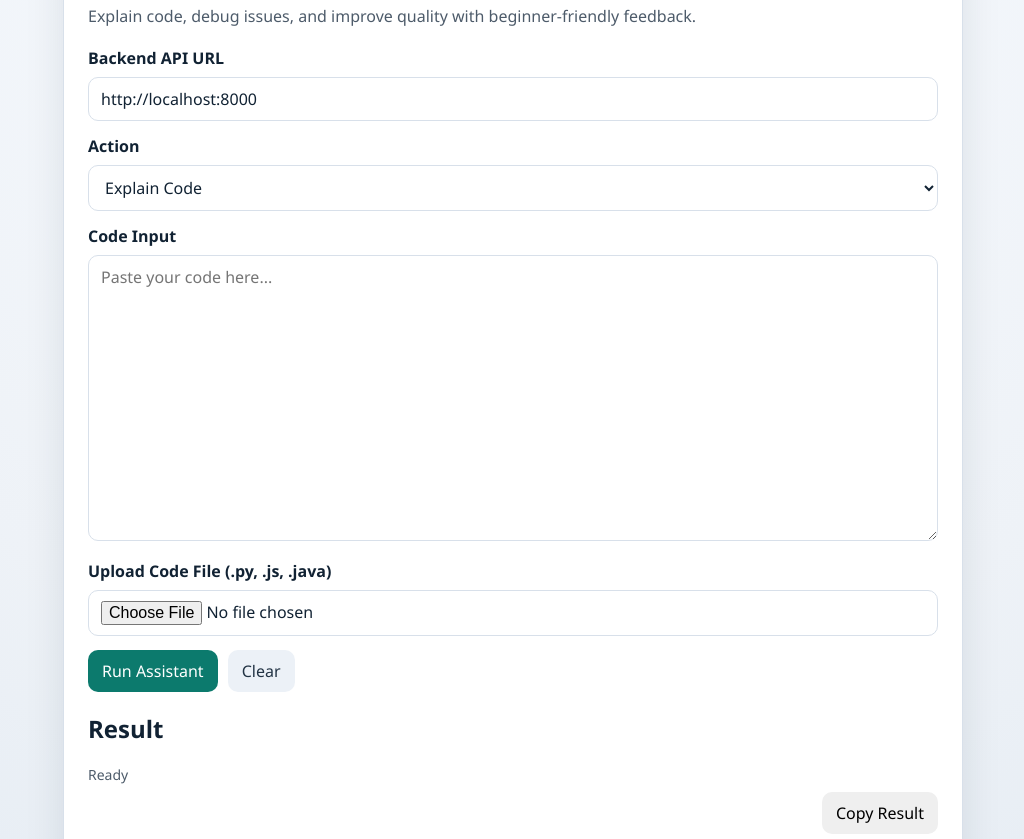
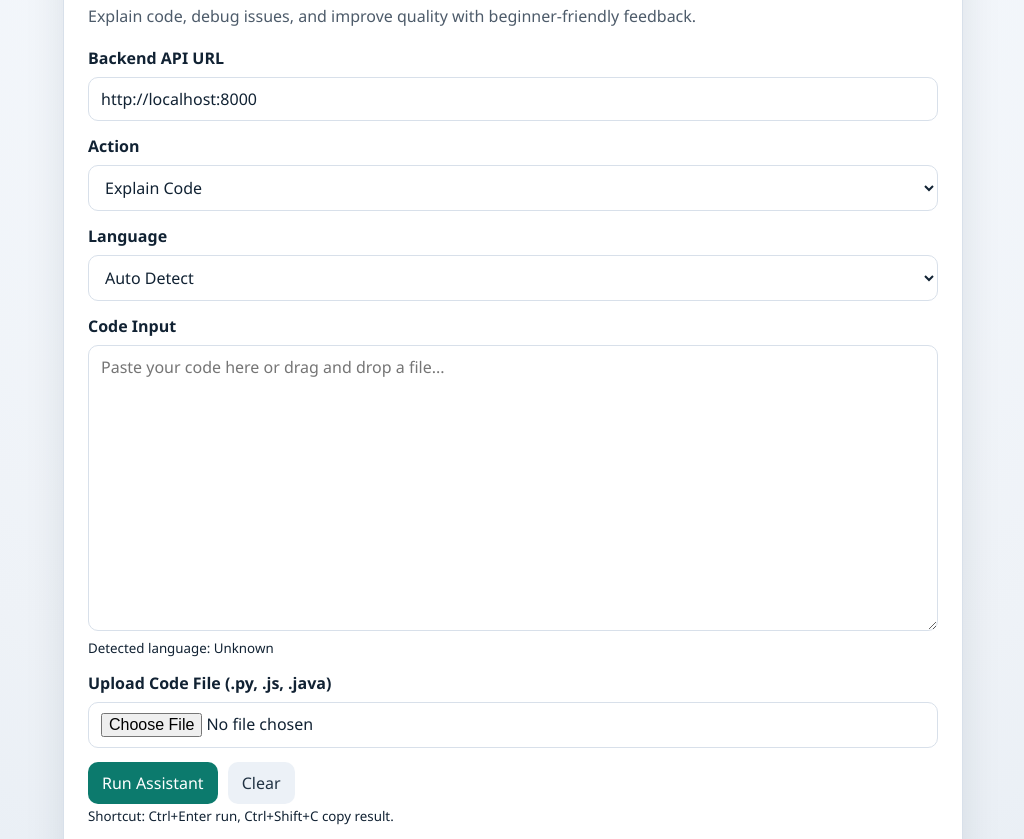
Before and after one commit to imDarshanGK/AI-dev-assistant, a plain HTML site: page frontend/index.html in a window 1280 px wide. Shown: the part 94-933 px from the top of the page, without its empty margins (127-1151 px from the left). Drawn offline with Linux system fonts and the light colour scheme.

Commit message:
Update frontend/index.html

```diff
--- a/frontend/index.html
+++ b/frontend/index.html
@@ -21,7 +21,9 @@
                 <input id="api-base" type="text" value="http://localhost:8000" placeholder="https://your-backend.onrender.com" />
             </div>
 
-            <form id="assistant-form">
+            <div class="workspace-grid">
+                <form id="assistant-form" class="panel">
+                    <div class="field-row">
                         <div class="field-group">
                             <label for="action">Action</label>
                             <select id="action">
@@ -31,10 +33,21 @@
                                 <option value="analyze">Full Analysis</option>
                             </select>
                         </div>
+                        <div class="field-group">
+                            <label for="language-select">Language</label>
+                            <select id="language-select">
+                                <option value="auto">Auto Detect</option>
+                                <option value="python">Python</option>
+                                <option value="javascript">JavaScript</option>
+                                <option value="java">Java</option>
+                            </select>
+                        </div>
+                    </div>
 
-                <div class="field-group">
+                    <div class="field-group" id="code-dropzone">
                         <label for="code-input">Code Input</label>
-                    <textarea id="code-input" placeholder="Paste your code here..." rows="12"></textarea>
+                        <textarea id="code-input" placeholder="Paste your code here or drag and drop a file..." rows="12"></textarea>
+                        <small id="detected-language" class="meta-text">Detected language: Unknown</small>
                     </div>
 
                     <div class="field-group">
@@ -46,9 +59,10 @@
                         <button id="submit-btn" type="submit">Run Assistant</button>
                         <button id="clear-btn" type="button">Clear</button>
                     </div>
+                    <small class="meta-text">Shortcut: Ctrl+Enter run, Ctrl+Shift+C copy result.</small>
                 </form>
 
-            <section class="result-wrap">
+                <section class="result-wrap panel">
                     <h2>Result</h2>
                     <div id="status" class="status">Ready</div>
                     <div class="result-actions">
@@ -56,6 +70,7 @@
                     </div>
                     <pre id="result" aria-live="polite">Your result will appear here.</pre>
                 </section>
+            </div>
 
             <section class="history-wrap">
                 <div class="history-header">
```
Lines whose indentation alone changed are shown as unchanged.
